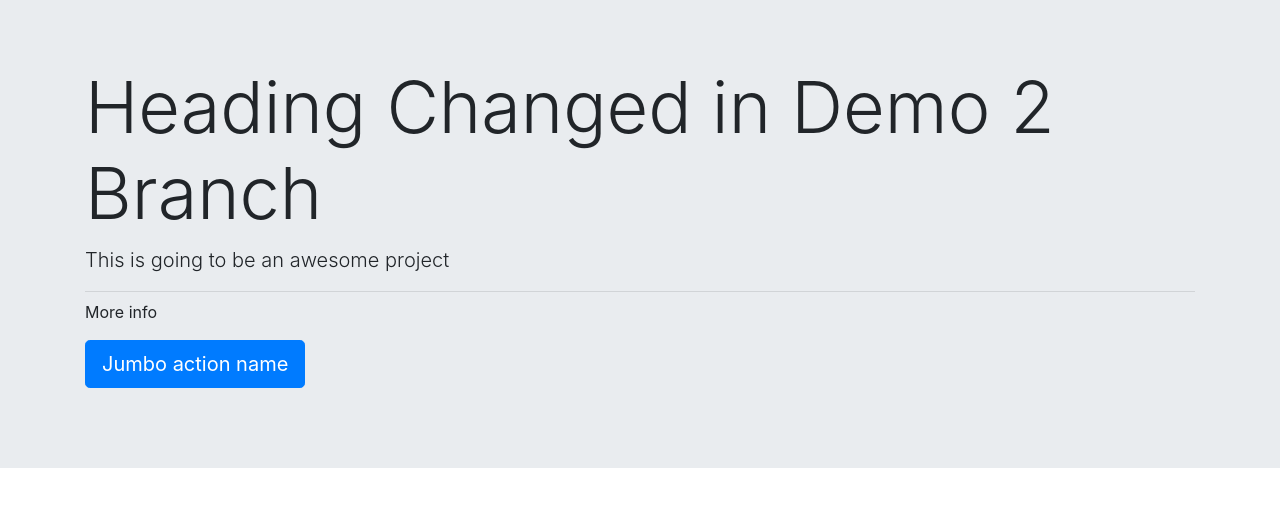
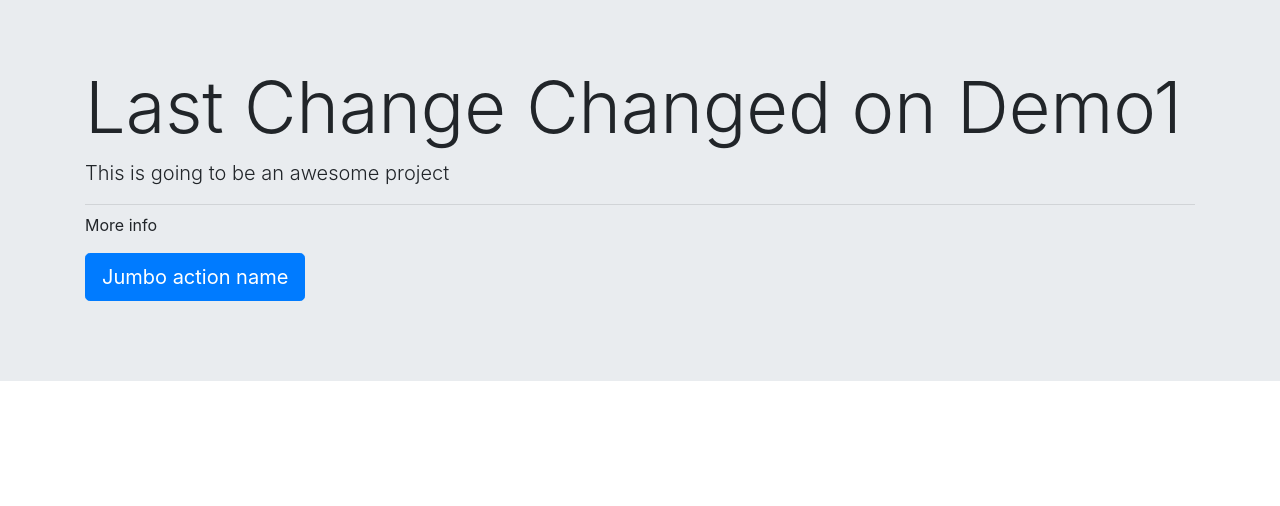
Before and after one commit to racquesta/mergeConflictDemo, a plain HTML site: page index.html in a window 1280 px wide. Drawn offline with nearby package versions, Linux system fonts and the light colour scheme.

Commit message:
changed heading (#13)

```diff
--- a/index.html
+++ b/index.html
@@ -11,7 +11,7 @@
 <body>
   <div class="jumbotron jumbotron-fluid">
     <div class="container">
-      <h1 class="display-3">Heading Changed in Demo 2 Branch</h1>
+      <h1 class="display-3">Last Change Changed on Demo1</h1>
       <p class="lead">This is going to be an awesome project</p>
       <hr class="my-2">
       <p>More info</p>
```
